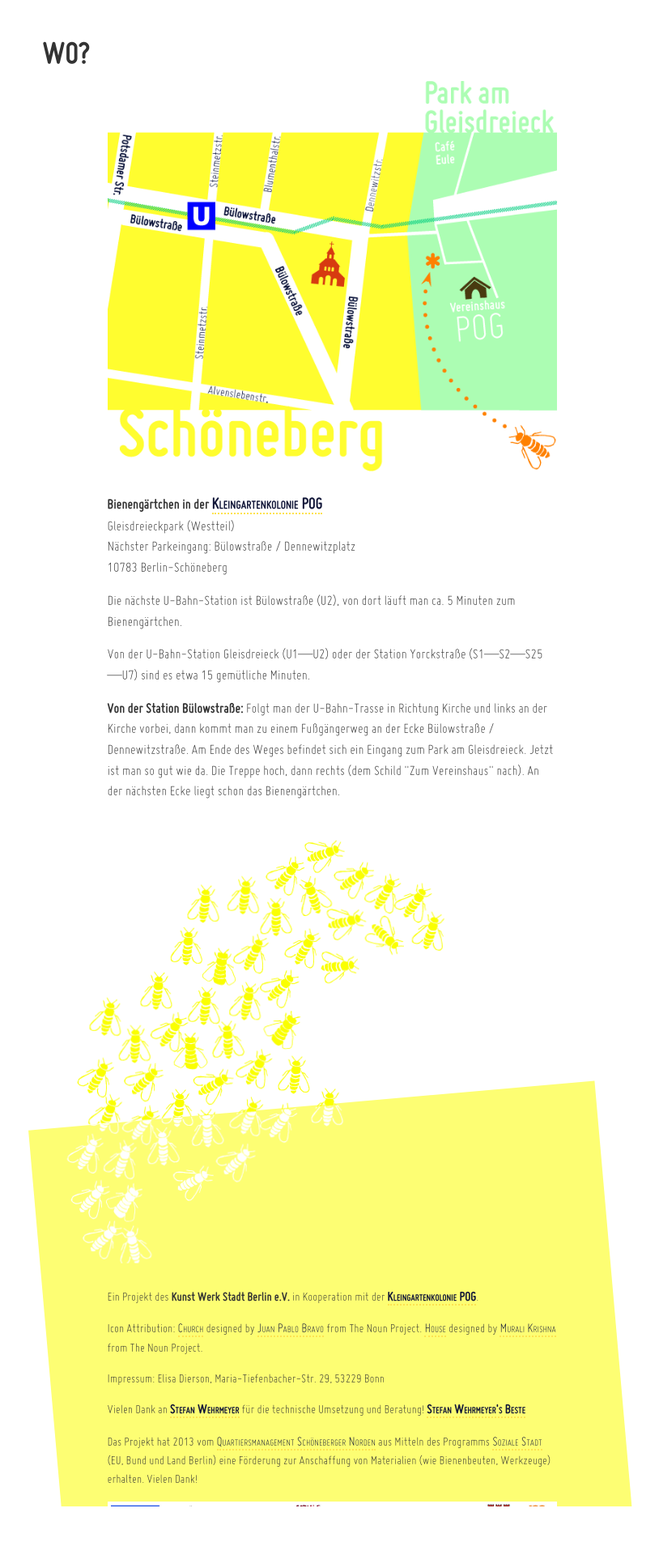
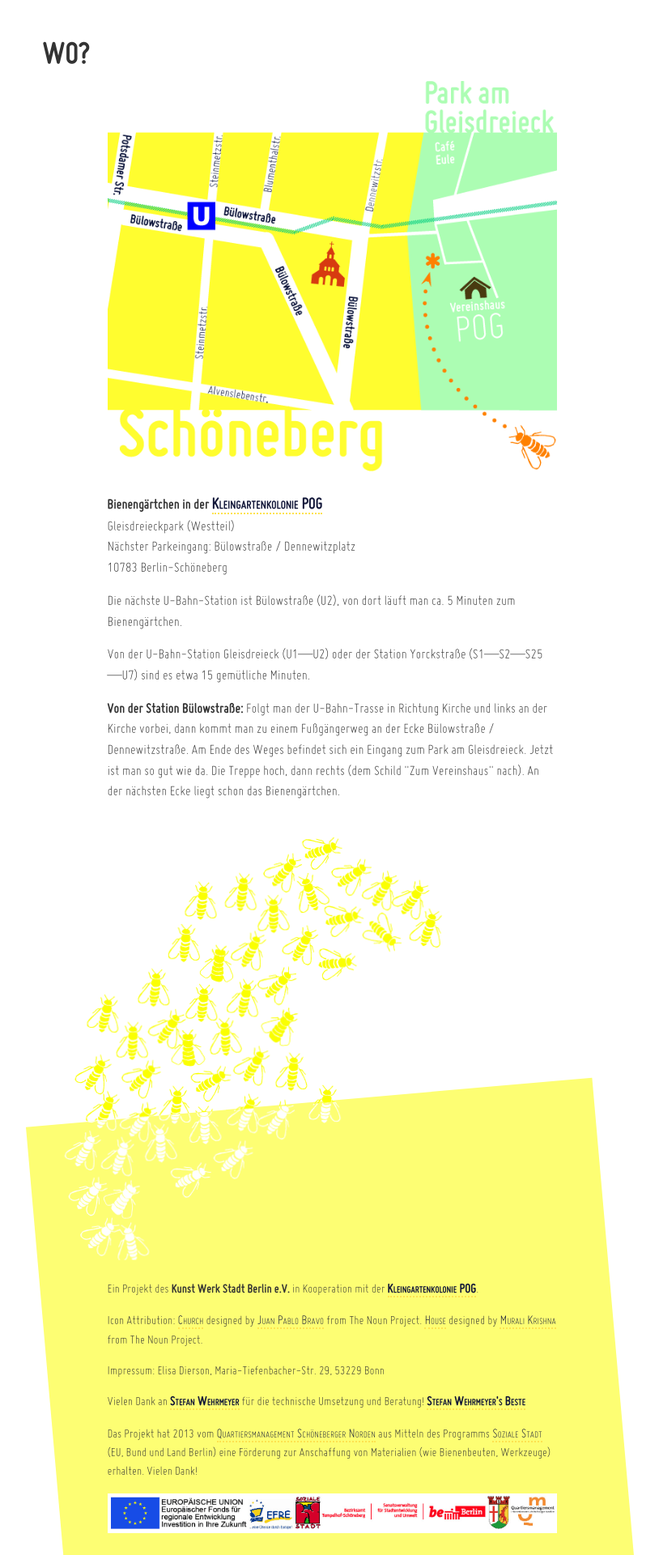
Before and after one commit to dieda/schoeneberg.berlin-bienenstadt.de, a Jekyll site: the page built from index.html, in a window 1280 px wide. Shown: the part 2278-4198 px from the top of the page at 81% size, without its empty margins (230-1044 px from the left). Built offline with Jekyll 4.4.1, drawn with Linux system fonts in a browser that asks for light colours; before the commit the page ends 4138 px from its top, so only the background shows below that.

Commit message:
Changed css (Footer Layout)

```diff
--- a/css/moabienen.css
+++ b/css/moabienen.css
@@ -230,7 +230,7 @@ h1, h2, h3 {
 }
 
 .footer {
-  height: 840px;
+  height: 900px;
 }
 
 .footer-container .background {
@@ -238,7 +238,7 @@ h1, h2, h3 {
   width: 120%;
   left: -10%;
   bottom: -10%;
-  height: 580px;
+  height: 650px;
   background-color: #FDFE73;
   -webkit-transform: rotate(-5deg);
   -moz-transform: rotate(-5deg);
@@ -256,7 +256,7 @@ h1, h2, h3 {
 }
 
 .footer-text {
-  margin-top: 570px;
+  margin-top: 560px;
   font-size: 16px;
   padding-bottom: 1em;
 }
```
